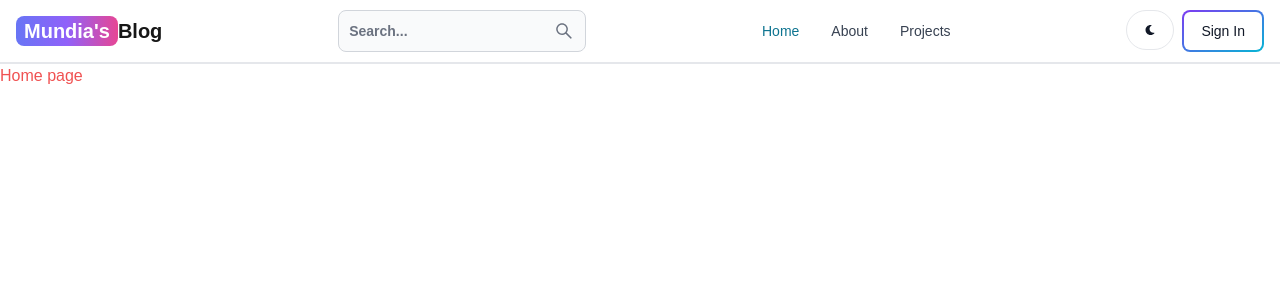
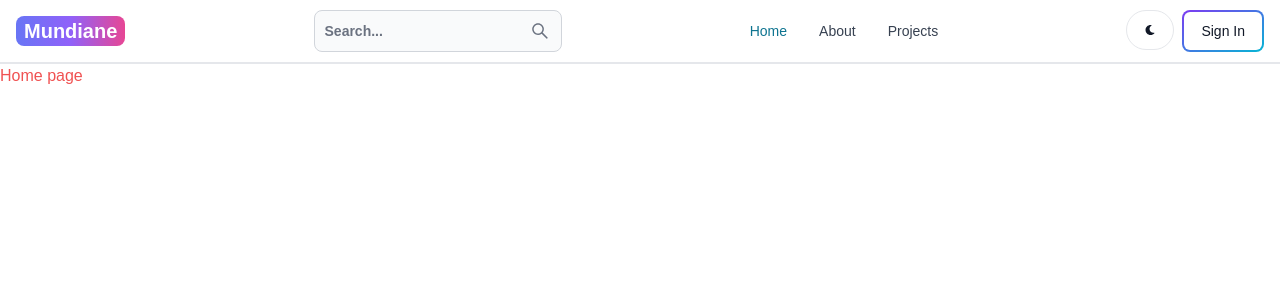
Before and after one commit to mowabanga/simple_blog, a Next.js app: page / in a window 1280 px wide. Shown: the top 300 px of the page. Built offline with nearby package versions, Linux system fonts and the light colour scheme; no server answers.

Commit message:
Add dark/light mode functionality

```diff
--- a/src/app/components/Header.jsx
+++ b/src/app/components/Header.jsx
@@ -1,4 +1,5 @@
 'use client';
+
 import { Button, Navbar, TextInput } from 'flowbite-react';
 import Link from 'next/link';
 import { AiOutlineSearch } from 'react-icons/ai';
@@ -9,11 +10,16 @@ import { SignedIn, SignedOut, SignInButton, UserButton } from '@clerk/nextjs';
 import { dark, light } from '@clerk/themes';
 import { useEffect, useState } from 'react';
 import { useRouter, useSearchParams } from 'next/navigation';
+
 export default function Header() {
   const path = usePathname();
+
   const { theme, setTheme } = useTheme();
+
   const router = useRouter();
+
   const [searchTerm, setSearchTerm] = useState('');
+
   const searchParams = useSearchParams();
 
   const handleSubmit = (e) => {
@@ -31,17 +37,18 @@ export default function Header() {
       setSearchTerm(searchTermFromUrl);
     }
   }, [searchParams]);
+
   return (
     <Navbar className='border-b-2 font-black'>
       <Link
         href='/'
-        className='self-center whitespace-nowrap text-sm sm:text-xl font-semibold dark:text-black'
+        className='self-center whitespace-nowrap text-sm sm:text-xl font-semibold dark:text-white'
       >
         <span className='px-2 py-1 bg-gradient-to-r from-indigo-500 via-purple-500 to-pink-500 rounded-lg text-white'>
-          Mundia&apos;s
+          Mundiane
         </span>
-        Blog
       </Link>
+
       <form onSubmit={handleSubmit}>
         <TextInput
           type='text'
@@ -52,9 +59,11 @@ export default function Header() {
           onChange={(e) => setSearchTerm(e.target.value)}
         />
       </form>
+
       <Button className='w-12 h-10 lg:hidden' color='gray' pill>
         <AiOutlineSearch />
       </Button>
+
       <div className='flex gap-2 md:order-2'>
         <Button
           className='w-12 h-10 hidden sm:inline'
@@ -81,6 +90,7 @@ export default function Header() {
         </SignedOut>
         <Navbar.Toggle />
       </div>
+
       <Navbar.Collapse>
         <Link href='/'>
           <Navbar.Link active={path === '/'} as={'div'}>
@@ -98,6 +108,7 @@ export default function Header() {
           </Navbar.Link>
         </Link>
       </Navbar.Collapse>
+
     </Navbar>
   );
 }
--- /dev/null
+++ b/src/app/components/ThemeComponent.jsx
@@ -0,0 +1,23 @@
+"use client"
+
+import { useTheme } from 'next-themes'
+import React, { useState, useEffect } from 'react'
+
+const ThemeComponent = ({ children }) => {
+    const { theme, setTheme } = useTheme();
+    const [mounted, setMounted] = useState(false);
+
+    useEffect(() => {setMounted(true), []});
+
+    if (!mounted) return null;
+
+    return (
+        <div className={theme}>
+            <div className='bg-white text-gray-700 dark:text-gray-200 dark:bg-gray-900 min-h-screen'>
+                {children}
+            </div>
+        </div>
+    )
+}
+
+export default ThemeComponent
--- a/src/app/layout.js
+++ b/src/app/layout.js
@@ -2,6 +2,8 @@ import { Geist, Geist_Mono } from "next/font/google";
 import "./globals.css";
 import Header from "./components/Header";
 import { ClerkProvider } from "@clerk/nextjs";
+import { ThemeProvider } from "next-themes";
+import ThemeComponent from "./components/ThemeComponent";
 
 const geistSans = Geist({
   variable: "--font-geist-sans",
@@ -21,12 +23,15 @@ export const metadata = {
 export default function RootLayout({ children }) {
   return (
     <ClerkProvider>
-      <html lang="en">
+      <html lang="en" suppressHydrationWarning>
         <body
           className={`${geistSans.variable} ${geistMono.variable} antialiased`}
         >
-          <Header />
-          {children}
+          <ThemeProvider attribute={"class"}>
+            <Header />
+            {children}
+            <ThemeComponent />
+          </ThemeProvider>
         </body>
       </html>
     </ClerkProvider>
```
